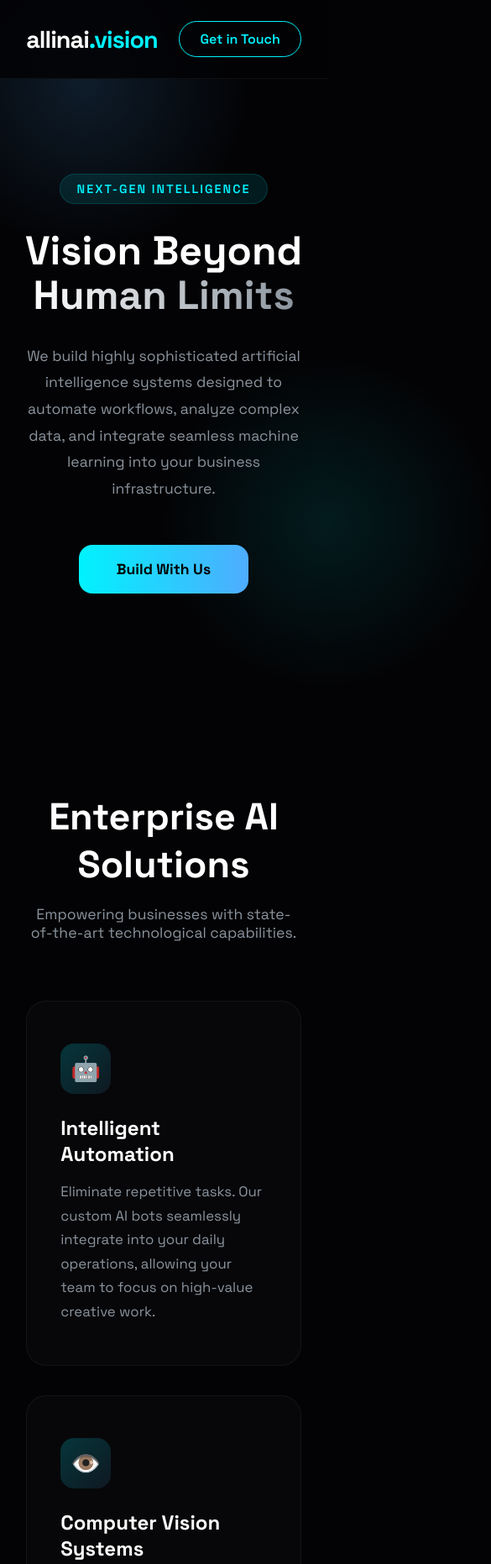
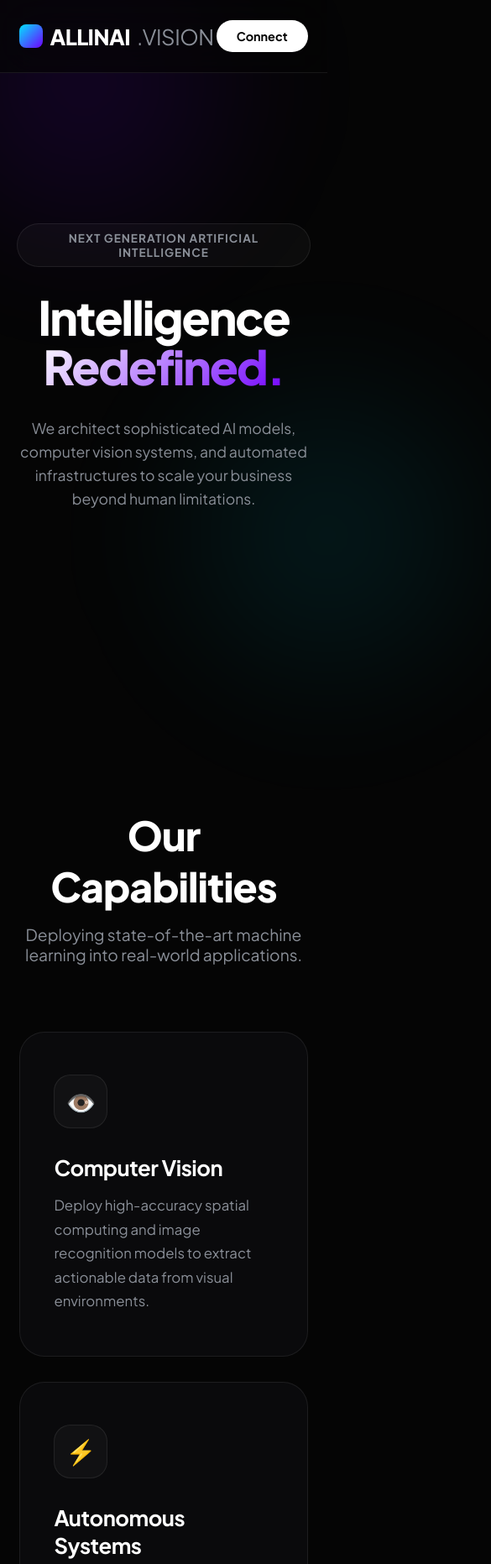
Before and after one commit to kabirhussaintools/allinai-website, a plain HTML site: page index.html in a window 390 px wide. Shown: the top 1863 px of the page at 84% size, 585 px wide, since content can reach past the window. Drawn offline with Linux system fonts and the light colour scheme.

Commit message:
Revamp index.html with new styles and content
Updated the title and improved styling for various sections. Enhanced the contact form and adjusted layout for better responsiveness.

```diff
--- a/index.html
+++ b/index.html
@@ -3,194 +3,243 @@
 <head>
     <meta charset="UTF-8">
     <meta name="viewport" content="width=device-width, initial-scale=1.0">
-    <title>All in AI Vision | Transforming The Future</title>
+    <title>All in AI Vision | The Frontier of Intelligence</title>
     <style>
-        @import url('https://fonts.googleapis.com/css2?family=Space+Grotesk:wght@300;400;600;700&display=swap');
+        @import url('https://fonts.googleapis.com/css2?family=Plus+Jakarta+Sans:wght@300;400;500;700;800&display=swap');
 
         :root {
-            --bg-color: #030305;
-            --primary: #00f2fe;
-            --secondary: #4facfe;
+            --bg-dark: #050505;
+            --bg-card: #0a0a0c;
+            --primary: #00e5ff;
+            --secondary: #7000ff;
             --text-main: #ffffff;
-            --text-muted: #8b949e;
-            --card-bg: rgba(255, 255, 255, 0.02);
-            --border-glow: rgba(0, 242, 254, 0.15);
+            --text-muted: #8a8f98;
+            --glass-border: rgba(255, 255, 255, 0.08);
         }
 
-        * { margin: 0; padding: 0; box-sizing: border-box; font-family: 'Space Grotesk', sans-serif; }
+        * { margin: 0; padding: 0; box-sizing: border-box; font-family: 'Plus Jakarta Sans', sans-serif; }
 
-        body { background-color: var(--bg-color); color: var(--text-main); overflow-x: hidden; }
+        body {
+            background-color: var(--bg-dark);
+            color: var(--text-main);
+            overflow-x: hidden;
+            -webkit-font-smoothing: antialiased;
+        }
 
-        /* Animated Background Elements */
-        .glow-orb {
-            position: absolute; width: 400px; height: 400px;
-            background: radial-gradient(circle, rgba(79, 172, 254, 0.15) 0%, rgba(0,0,0,0) 70%);
-            border-radius: 50%; z-index: -1; top: -100px; left: -100px;
+        /* Ambient Background Glow */
+        .ambient-glow {
+            position: absolute; width: 600px; height: 600px;
+            background: radial-gradient(circle, rgba(112, 0, 255, 0.15) 0%, rgba(0,0,0,0) 60%);
+            border-radius: 50%; z-index: -1; top: -200px; left: -200px;
+            filter: blur(60px);
         }
-        .glow-orb.two { top: 50%; right: -200px; left: auto; background: radial-gradient(circle, rgba(0, 242, 254, 0.1) 0%, rgba(0,0,0,0) 70%); }
+        .ambient-glow.right {
+            top: 40%; right: -300px; left: auto;
+            background: radial-gradient(circle, rgba(0, 229, 255, 0.1) 0%, rgba(0,0,0,0) 60%);
+        }
 
-        /* Navigation */
+        /* Modern Navigation */
         nav {
             display: flex; justify-content: space-between; align-items: center;
-            padding: 25px 8%; background: rgba(3, 3, 5, 0.85);
-            backdrop-filter: blur(20px); position: fixed; width: 100%; top: 0; z-index: 1000;
-            border-bottom: 1px solid rgba(255,255,255,0.05);
+            padding: 24px 6%; background: rgba(5, 5, 5, 0.7);
+            backdrop-filter: blur(24px); position: fixed; width: 100%; top: 0; z-index: 1000;
+            border-bottom: 1px solid var(--glass-border);
         }
-        .logo { font-size: 1.8rem; font-weight: 700; color: #fff; text-decoration: none; letter-spacing: -1px; }
-        .logo span { color: var(--primary); }
-        .contact-btn {
-            background: transparent; border: 1px solid var(--primary); color: var(--primary);
-            padding: 10px 24px; border-radius: 30px; cursor: pointer; font-weight: 600;
-            transition: all 0.3s ease; text-decoration: none;
+        .logo {
+            display: flex; align-items: center; gap: 8px;
+            font-size: 1.6rem; font-weight: 800; color: #fff; text-decoration: none; letter-spacing: -0.5px;
         }
-        .contact-btn:hover { background: var(--primary); color: #000; box-shadow: 0 0 20px rgba(0, 242, 254, 0.4); }
+        .logo-icon {
+            width: 28px; height: 28px;
+            background: linear-gradient(135deg, var(--primary), var(--secondary));
+            border-radius: 8px; display: inline-block;
+        }
+        .logo span { color: var(--text-muted); font-weight: 400; }
+
+        .nav-btn {
+            background: #fff; color: #000; padding: 10px 24px; border-radius: 100px;
+            font-weight: 700; text-decoration: none; font-size: 0.9rem; transition: 0.3s;
+        }
+        .nav-btn:hover { box-shadow: 0 0 20px rgba(255,255,255,0.3); transform: scale(1.05); }
 
         /* Hero Section */
         .hero {
             min-height: 100vh; display: flex; flex-direction: column; justify-content: center; align-items: center;
-            text-align: center; padding: 150px 20px 80px; position: relative;
+            text-align: center; padding: 160px 20px 80px; position: relative;
         }
-        .tagline {
-            background: rgba(0, 242, 254, 0.1); border: 1px solid var(--border-glow);
-            color: var(--primary); padding: 8px 20px; border-radius: 50px; font-size: 0.9rem;
-            margin-bottom: 30px; letter-spacing: 2px; text-transform: uppercase; font-weight: 600;
+        .hero-badge {
+            background: rgba(255,255,255,0.03); border: 1px solid var(--glass-border);
+            padding: 8px 20px; border-radius: 100px; font-size: 0.85rem; font-weight: 600;
+            margin-bottom: 30px; color: var(--text-muted); letter-spacing: 1px; text-transform: uppercase;
         }
-        .hero h1 { font-size: clamp(3rem, 8vw, 5.5rem); line-height: 1.1; margin-bottom: 30px; font-weight: 700; }
-        .hero h1 span { background: linear-gradient(90deg, #fff, #8b949e); -webkit-background-clip: text; -webkit-text-fill-color: transparent; }
-        .hero p { font-size: clamp(1.1rem, 3vw, 1.3rem); color: var(--text-muted); max-width: 750px; margin-bottom: 50px; line-height: 1.8; }
+        .hero h1 {
+            font-size: clamp(3rem, 8vw, 6rem); line-height: 1.05; margin-bottom: 30px; font-weight: 800; letter-spacing: -2px;
+        }
+        .hero h1 span {
+            background: linear-gradient(135deg, #fff 0%, #7000ff 100%);
+            -webkit-background-clip: text; -webkit-text-fill-color: transparent;
+        }
+        .hero p {
+            font-size: clamp(1.1rem, 2.5vw, 1.4rem); color: var(--text-muted);
+            max-width: 650px; margin-bottom: 50px; line-height: 1.6; font-weight: 400;
+        }
 
         /* Features Section */
-        .features { padding: 100px 8%; max-width: 1400px; margin: 0 auto; text-align: center; }
-        .section-title { font-size: 2.8rem; margin-bottom: 20px; }
-        .section-subtitle { color: var(--text-muted); margin-bottom: 70px; font-size: 1.1rem; }
+        .features { padding: 120px 6%; max-width: 1400px; margin: 0 auto; }
+        .section-header { text-align: center; margin-bottom: 80px; }
+        .section-header h2 { font-size: 3rem; font-weight: 800; letter-spacing: -1px; margin-bottom: 15px;}
+        .section-header p { color: var(--text-muted); font-size: 1.2rem; }
 
-        .grid { display: grid; grid-template-columns: repeat(auto-fit, minmax(320px, 1fr)); gap: 35px; }
+        .grid { display: grid; grid-template-columns: repeat(auto-fit, minmax(340px, 1fr)); gap: 30px; }
         .feature-card {
-            background: var(--card-bg); border: 1px solid rgba(255,255,255,0.05);
-            padding: 50px 40px; border-radius: 24px; text-align: left;
-            transition: all 0.4s cubic-bezier(0.4, 0, 0.2, 1);
+            background: var(--bg-card); border: 1px solid var(--glass-border);
+            padding: 50px 40px; border-radius: 30px; transition: 0.4s; position: relative; overflow: hidden;
         }
-        .feature-card:hover {
-            transform: translateY(-10px);
-            border-color: var(--border-glow);
-            background: rgba(255,255,255,0.04);
-            box-shadow: 0 20px 40px rgba(0,0,0,0.4);
+        .feature-card::before {
+            content: ''; position: absolute; top: 0; left: 0; width: 100%; height: 100%;
+            background: radial-gradient(800px circle at var(--mouse-x) var(--mouse-y), rgba(255,255,255,0.06), transparent 40%);
+            opacity: 0; transition: opacity 0.4s; z-index: 1; pointer-events: none;
         }
-        .icon-box {
-            width: 60px; height: 60px; border-radius: 16px;
-            background: linear-gradient(135deg, rgba(0, 242, 254, 0.2), rgba(79, 172, 254, 0.1));
-            display: flex; justify-content: center; align-items: center; font-size: 1.8rem; margin-bottom: 25px;
+        .feature-card:hover::before { opacity: 1; }
+        .feature-card:hover { border-color: rgba(255,255,255,0.2); transform: translateY(-5px); }
+
+        .icon-wrapper {
+            width: 64px; height: 64px; border-radius: 20px; background: rgba(255,255,255,0.03);
+            border: 1px solid var(--glass-border); display: flex; align-items: center; justify-content: center;
+            font-size: 1.8rem; margin-bottom: 30px;
         }
-        .feature-card h3 { font-size: 1.5rem; margin-bottom: 15px; }
+        .feature-card h3 { font-size: 1.6rem; font-weight: 700; margin-bottom: 15px; letter-spacing: -0.5px; }
         .feature-card p { color: var(--text-muted); line-height: 1.7; font-size: 1.05rem; }
 
-        /* Contact Form Section */
-        .contact-section { padding: 100px 20px; background: rgba(255,255,255,0.01); border-top: 1px solid rgba(255,255,255,0.03); }
-        .contact-container { max-width: 800px; margin: 0 auto; text-align: center; }
+        /* Premium Contact Form */
+        .contact-section { padding: 120px 6%; background: #000; border-top: 1px solid var(--glass-border); }
+        .contact-wrapper { max-width: 600px; margin: 0 auto; }
+        .contact-header { text-align: center; margin-bottom: 50px; }
+        .contact-header h2 { font-size: 3rem; font-weight: 800; letter-spacing: -1px; margin-bottom: 15px; }
+
         .form-box {
-            background: var(--card-bg); border: 1px solid rgba(255,255,255,0.05);
-            padding: 60px 40px; border-radius: 30px; margin-top: 50px;
+            background: var(--bg-card); border: 1px solid var(--glass-border);
+            padding: 50px; border-radius: 30px; box-shadow: 0 30px 60px rgba(0,0,0,0.5);
         }
-        .form-group { margin-bottom: 25px; text-align: left; }
-        .form-group label { display: block; margin-bottom: 10px; color: var(--text-muted); font-size: 0.95rem; }
-        .form-control {
-            width: 100%; padding: 18px 24px; background: rgba(0,0,0,0.5);
+        .input-group { margin-bottom: 24px; }
+        .input-group label { display: block; color: #fff; font-weight: 600; margin-bottom: 10px; font-size: 0.95rem; }
+        .modern-input {
+            width: 100%; padding: 20px; background: #050505;
             border: 1px solid rgba(255,255,255,0.1); border-radius: 16px;
-            color: #fff; font-size: 1rem; transition: all 0.3s ease;
+            color: #fff; font-size: 1.05rem; transition: 0.3s;
         }
-        .form-control:focus { outline: none; border-color: var(--primary); box-shadow: 0 0 15px rgba(0, 242, 254, 0.1); }
-        textarea.form-control { height: 150px; resize: none; }
-        .submit-btn {
-            background: linear-gradient(90deg, var(--primary), var(--secondary));
-            color: #000; border: none; padding: 20px 40px; width: 100%;
-            border-radius: 16px; font-size: 1.1rem; font-weight: 700; cursor: pointer;
-            transition: transform 0.3s ease;
+        .modern-input:focus { outline: none; border-color: var(--primary); box-shadow: 0 0 0 4px rgba(0, 229, 255, 0.1); }
+        textarea.modern-input { height: 160px; resize: none; }
+
+        .btn-submit {
+            width: 100%; padding: 22px; background: #fff; color: #000;
+            border: none; border-radius: 16px; font-size: 1.1rem; font-weight: 700;
+            cursor: pointer; transition: 0.3s; margin-top: 10px;
         }
-        .submit-btn:hover { transform: translateY(-3px); box-shadow: 0 15px 30px rgba(0, 242, 254, 0.2); }
+        .btn-submit:hover { background: var(--primary); transform: translateY(-2px); box-shadow: 0 10px 20px rgba(0, 229, 255, 0.2); }
 
-        /* Footer */
-        footer { padding: 40px; text-align: center; color: var(--text-muted); border-top: 1px solid rgba(255,255,255,0.05); }
+        footer { text-align: center; padding: 40px; color: var(--text-muted); font-size: 0.9rem; border-top: 1px solid var(--glass-border); }
+
+        @media (max-width: 768px) {
+            .hero h1 { font-size: 3.5rem; }
+            .form-box { padding: 30px 20px; }
+        }
     </style>
 </head>
 <body>
 
-    <div class="glow-orb"></div>
-    <div class="glow-orb two"></div>
+    <div class="ambient-glow"></div>
+    <div class="ambient-glow right"></div>
 
     <nav>
-        <a href="#" class="logo">allinai<span>.vision</span></a>
-        <a href="#contact" class="contact-btn">Get in Touch</a>
+        <a href="#" class="logo">
+            <div class="logo-icon"></div>
+            ALLINAI<span>.VISION</span>
+        </a>
+        <a href="#contact" class="nav-btn">Connect</a>
     </nav>
 
     <section class="hero">
-        <div class="tagline">Next-Gen Intelligence</div>
-        <h1>Vision Beyond <br><span>Human Limits</span></h1>
-        <p>We build highly sophisticated artificial intelligence systems designed to automate workflows, analyze complex data, and integrate seamless machine learning into your business infrastructure.</p>
-        <a href="#contact" style="text-decoration: none;">
-            <button class="submit-btn" style="width: auto; padding: 18px 45px;">Build With Us</button>
-        </a>
+        <div class="hero-badge">Next Generation Artificial Intelligence</div>
+        <h1>Intelligence<br><span>Redefined.</span></h1>
+        <p>We architect sophisticated AI models, computer vision systems, and automated infrastructures to scale your business beyond human limitations.</p>
     </section>
 
     <section class="features">
-        <h2 class="section-title">Enterprise AI Solutions</h2>
-        <p class="section-subtitle">Empowering businesses with state-of-the-art technological capabilities.</p>
+        <div class="section-header">
+            <h2>Our Capabilities</h2>
+            <p>Deploying state-of-the-art machine learning into real-world applications.</p>
+        </div>
 
         <div class="grid">
             <div class="feature-card">
-                <div class="icon-box">🤖</div>
-                <h3>Intelligent Automation</h3>
-                <p>Eliminate repetitive tasks. Our custom AI bots seamlessly integrate into your daily operations, allowing your team to focus on high-value creative work.</p>
+                <div class="icon-wrapper">👁️</div>
+                <h3>Computer Vision</h3>
+                <p>Deploy high-accuracy spatial computing and image recognition models to extract actionable data from visual environments.</p>
             </div>
             <div class="feature-card">
-                <div class="icon-box">👁️</div>
-                <h3>Computer Vision Systems</h3>
-                <p>Advanced neural networks capable of image recognition, video analysis, and object tracking to extract meaningful insights from visual data.</p>
+                <div class="icon-wrapper">⚡</div>
+                <h3>Autonomous Systems</h3>
+                <p>Replace manual bottlenecks with custom AI agents that execute complex, multi-step workflows with zero latency.</p>
             </div>
             <div class="feature-card">
-                <div class="icon-box">📊</div>
-                <h3>Predictive Machine Learning</h3>
-                <p>Turn raw data into future strategies. We build models that predict trends, optimize logistics, and drive data-backed decision making.</p>
+                <div class="icon-wrapper">🧠</div>
+                <h3>Predictive Analytics</h3>
+                <p>Leverage deep learning algorithms to process massive datasets, forecast market trends, and optimize resource allocation.</p>
             </div>
         </div>
     </section>
 
     <section class="contact-section" id="contact">
-        <div class="contact-container">
-            <h2>Let's build the future together.</h2>
-            <p style="color: #8b949e; margin-top: 15px;">Fill out the form below and our team will get back to you securely.</p>
+        <div class="contact-wrapper">
+            <div class="contact-header">
+                <h2>Initiate Project</h2>
+                <p style="color: var(--text-muted);">Connect with our engineering team.</p>
+            </div>
 
             <div class="form-box">
                 <form action="https://formsubmit.co/kabirhussaing95@gmail.com" method="POST">
 
                     <input type="hidden" name="_captcha" value="false">
-                    <input type="hidden" name="_subject" value="New Contact Request from All in AI Vision!">
+                    <input type="hidden" name="_subject" value="🚀 New Lead: All in AI Vision">
                     <input type="hidden" name="_next" value="https://allinai.vision">
-                    <input type="hidden" name="_template" value="table">
 
-                    <div class="form-group">
+                    <input type="hidden" name="_template" value="box">
+
+                    <div class="input-group">
                         <label>Full Name</label>
-                        <input type="text" name="name" class="form-control" placeholder="John Doe" required>
+                        <input type="text" name="Name" class="modern-input" placeholder="e.g. Elon Musk" required>
                     </div>
 
-                    <div class="form-group">
+                    <div class="input-group">
                         <label>Email Address</label>
-                        <input type="email" name="email" class="form-control" placeholder="john@company.com" required>
+                        <input type="email" name="Email" class="modern-input" placeholder="elon@tesla.com" required>
                     </div>
 
-                    <div class="form-group">
-                        <label>How can we help you?</label>
-                        <textarea name="message" class="form-control" placeholder="Tell us about your project or inquiry..." required></textarea>
+                    <div class="input-group">
+                        <label>Project Details</label>
+                        <textarea name="Message" class="modern-input" placeholder="Describe your technical requirements..." required></textarea>
                     </div>
 
-                    <button type="submit" class="submit-btn">Send Message</button>
+                    <button type="submit" class="btn-submit">Submit Inquiry</button>
                 </form>
             </div>
         </div>
     </section>
 
     <footer>
-        <p>&copy; 2026 allinai.vision. Built for the future.</p>
+        <p>&copy; 2026 ALLINAI.VISION. Engineering the future.</p>
     </footer>
 
+    <script>
+        /* Adds a subtle hover glow effect to the cards */
+        document.querySelectorAll('.feature-card').forEach(card => {
+            card.addEventListener('mousemove', e => {
+                const rect = card.getBoundingClientRect();
+                card.style.setProperty('--mouse-x', `${e.clientX - rect.left}px`);
+                card.style.setProperty('--mouse-y', `${e.clientY - rect.top}px`);
+            });
+        });
+    </script>
 </body>
 </html>
```
